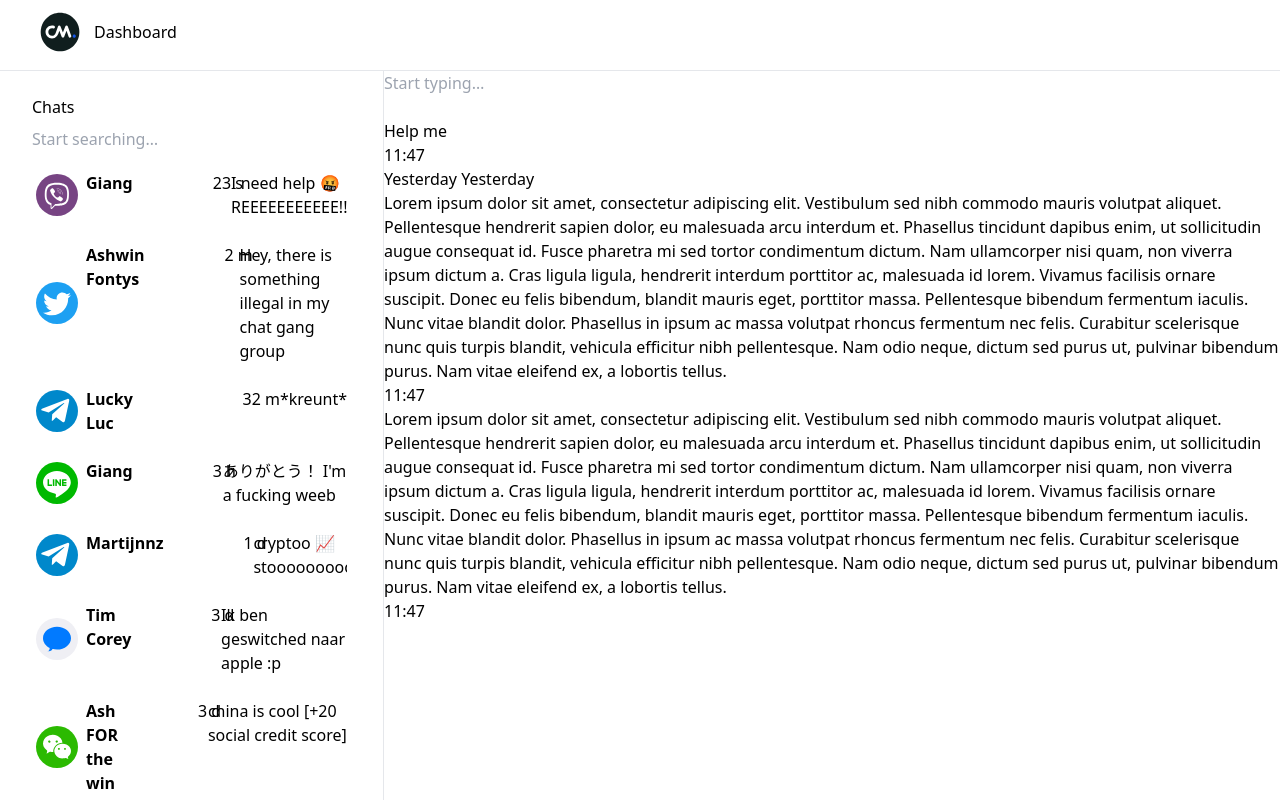
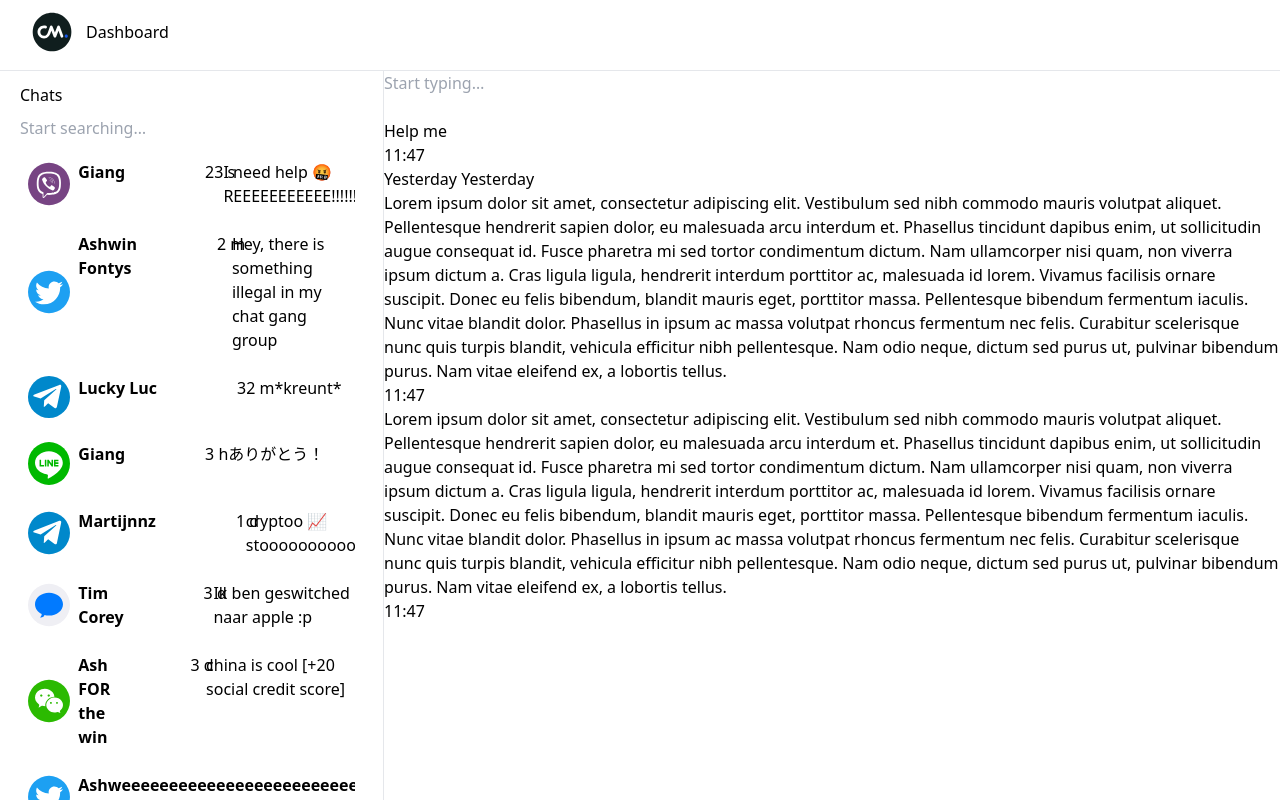
Before and after one commit to WinteryFox/CMNuntiusFrontend, a Next.js app: page / in a window 1280 px wide. Shown: the top 800 px of the page. Built offline with nearby package versions, Linux system fonts and the light colour scheme.

Commit message:
smol fixes

```diff
--- a/components/Conversation.tsx
+++ b/components/Conversation.tsx
@@ -47,7 +47,7 @@ export default function Conversations(props: {
     }
 
     return (
-        <div className={"flex cursor-pointer select-none rounded-3xl p-3 hover:shadow-lg duration-200"}>
+        <div className={"flex cursor-pointer select-none rounded-3xl p-3 hover:shadow duration-200"}>
             <Image src={icon} alt={"Logo"} width={50} height={50}/>
 
             <div className={"flex flex-column ml-2 w-full overflow-hidden"}>
--- a/components/chatsidebar.tsx
+++ b/components/chatsidebar.tsx
@@ -5,7 +5,7 @@ import {Channel} from "../src/Channel";
 // TODO: mock content into dynamic conversation in list and custom minimal scrollbar
 export default function Chatsidebar() {
     return (
-        <div className={"flex flex-col border-r p-6 max-w-sm"}>
+        <div className={"flex flex-col border-r p-3 max-w-sm"}>
             <div className={"flex h-8 mx-2"}>
                 <h3>Chats</h3>
             </div>
@@ -17,13 +17,13 @@ export default function Chatsidebar() {
                                 </span>
                 </div>
             </div>
-            <div className={"flex flex-col"}>
+            <div className={"flex flex-col overflow-auto max-h-full pb-2 px-1"}>
                 <Conversation channel={Channel.VIBER} name={"Giang"} content={"I need help 🤬 REEEEEEEEEEE!!!!!!!!"}
                                time={"23 s"}/>
                 <Conversation channel={Channel.TWITTER} name={"Ashwin Fontys"}
                                content={"Hey, there is something illegal in my chat gang group"} time={"2 m"}/>
                 <Conversation channel={Channel.TELEGRAM} name={"Lucky Luc"} content={"*kreunt*"} time={"32 m"}/>
-                <Conversation channel={Channel.LINE} name={"Giang"} content={"ありがとう！ I'm a fucking weeb"} time={"3 h"}/>
+                <Conversation channel={Channel.LINE} name={"Giang"} content={"ありがとう！"} time={"3 h"}/>
                 <Conversation channel={Channel.TELEGRAM} name={"Martijnnz"}
                                content={"cryptoo 📈 stooooooooooooooooooooonks"} time={"1 d"}/>
                 <Conversation channel={Channel.APPLE_BUSINESS_CHAT} name={"Tim Corey"}
--- a/components/navbar.tsx
+++ b/components/navbar.tsx
@@ -3,7 +3,7 @@ import Link from 'next/link'
 //todo page dynamic to different screens size
 export default function Navbar() {
     return (
-        <header className={"flex sticky top-0 z-40 px-10 py-3 border-b bg-white"}>
+        <header className={"flex sticky w-full z-40 bg-white px-8 py-3 border-b"}>
             <nav>
                 <Link href={"/"} passHref>
                     <div className={"overflow-hidden inline-flex items-center"}>
--- a/pages/_app.tsx
+++ b/pages/_app.tsx
@@ -1,11 +1,17 @@
 import '../styles/globals.sass'
 import type {AppProps} from 'next/app'
 import Layout from "../components/layout";
+import Script from "next/script";
+import React from "react";
 
 export default function Nuntius({Component, pageProps}: AppProps) {
     return (
-        <Layout>
-            <Component {...pageProps} />
-        </Layout>
+        <>
+            <Script src={"https://www.cm.com/en-gb/app/aurora/js/webcomponents-loader.js"}/>
+            <Script src={"https://www.cm.com/en-gb/app/aurora/js/aurora-components-legacy.js"}/>
+            <Layout>
+                <Component {...pageProps} />
+            </Layout>
+        </>
     )
 }
--- a/pages/index.tsx
+++ b/pages/index.tsx
@@ -7,9 +7,6 @@ import Chatwindow from "../components/chatwindow";
 const Home: NextPage = () => {
     return (
         <div className={"flex h-full"}>
-            <Script src={"https://www.cm.com/en-gb/app/aurora/js/webcomponents-loader.js"}/>
-            <Script src={"https://www.cm.com/en-gb/app/aurora/js/aurora-components-legacy.js"}/>
-
             <Chatsidebar/>
             <Chatwindow/>
         </div>
```
